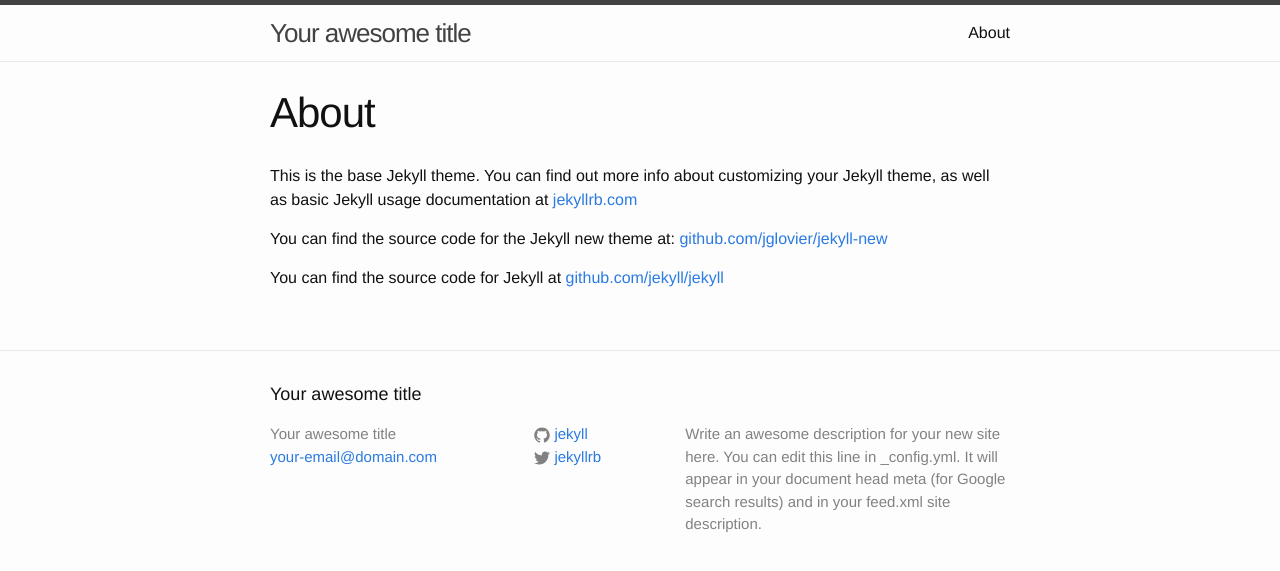
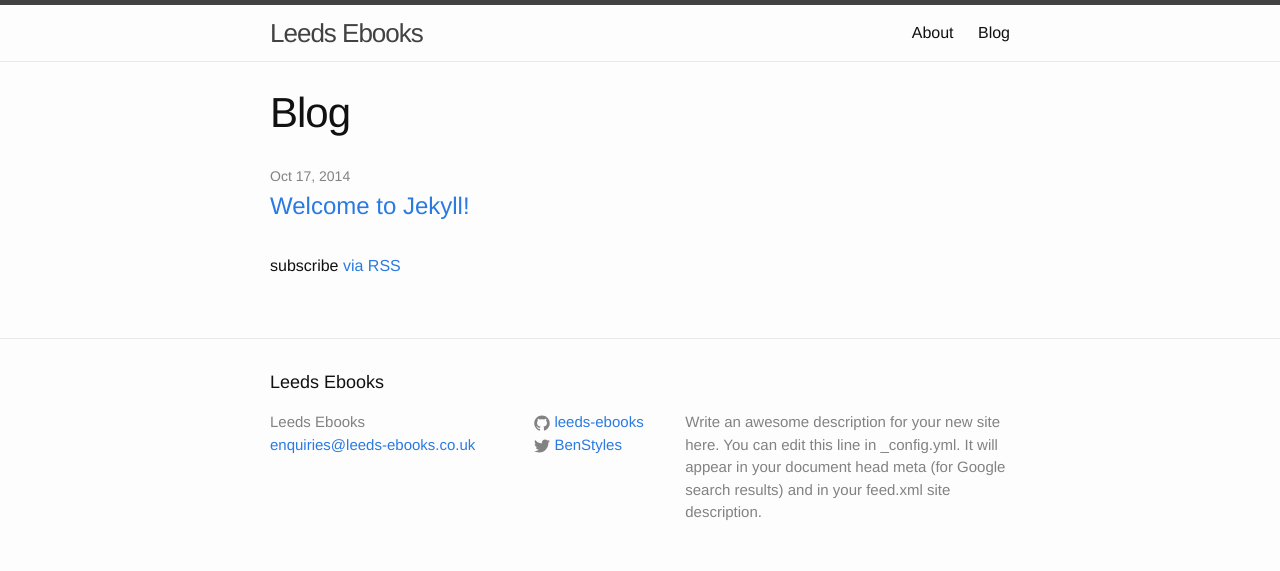
Before and after one commit to benadamstyles/leeds-ebooks, a Jekyll site: the page built from blog/index.html, in a window 1280 px wide. Shown: the top 571 px of the page. Built offline with Jekyll 4.4.1, drawn with Linux system fonts in a browser that asks for light colours.

Commit message:
Testing out

```diff
--- a/_config.yml
+++ b/_config.yml
@@ -1,14 +1,15 @@
 # Site settings
-title: Your awesome title
-email: your-email@domain.com
+title: Leeds Ebooks
+email: enquiries@leeds-ebooks.co.uk
 description: > # this means to ignore newlines until "baseurl:"
   Write an awesome description for your new site here. You can edit this
   line in _config.yml. It will appear in your document head meta (for
   Google search results) and in your feed.xml site description.
 baseurl: "" # the subpath of your site, e.g. /blog/
-url: "http://yourdomain.com" # the base hostname & protocol for your site
-twitter_username: jekyllrb
-github_username:  jekyll
+url: "http://leeds-ebooks.co.uk" # the base hostname & protocol for your site
+twitter_username: BenStyles
+github_username:  leeds-ebooks
 
 # Build settings
 markdown: kramdown
+highlighter: rouge
--- /dev/null
+++ b/blog/index.html
@@ -0,0 +1,23 @@
+---
+layout: page
+title: Blog
+permalink: /about/
+---
+
+<div class="home">
+
+  <ul class="post-list">
+    {% for post in site.posts %}
+      <li>
+        <span class="post-meta">{{ post.date | date: "%b %-d, %Y" }}</span>
+
+        <h2>
+          <a class="post-link" href="{{ post.url | prepend: site.baseurl }}">{{ post.title }}</a>
+        </h2>
+      </li>
+    {% endfor %}
+  </ul>
+
+  <p class="rss-subscribe">subscribe <a href="{{ "/feed.xml" | prepend: site.baseurl }}">via RSS</a></p>
+
+</div>
```
